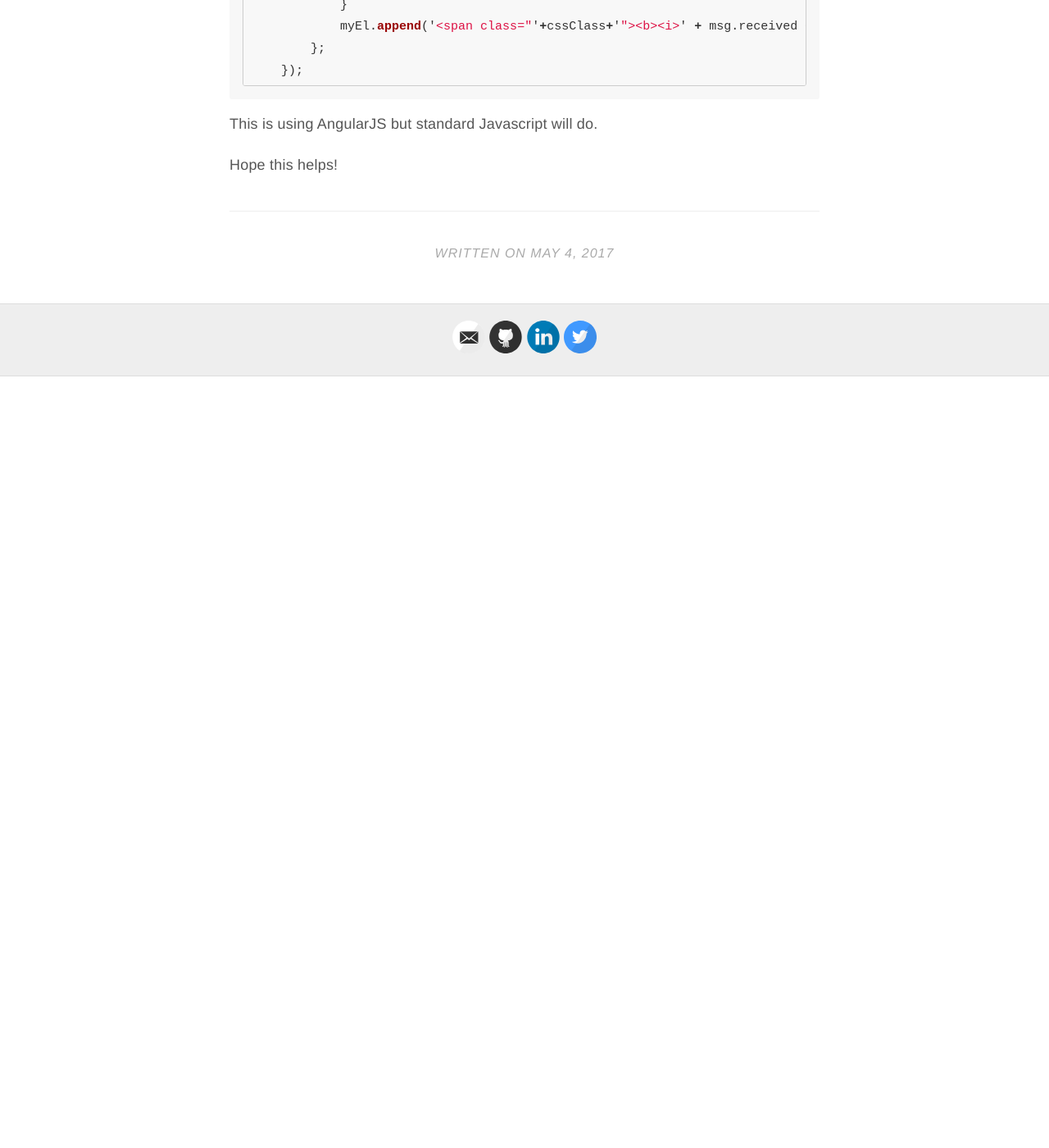
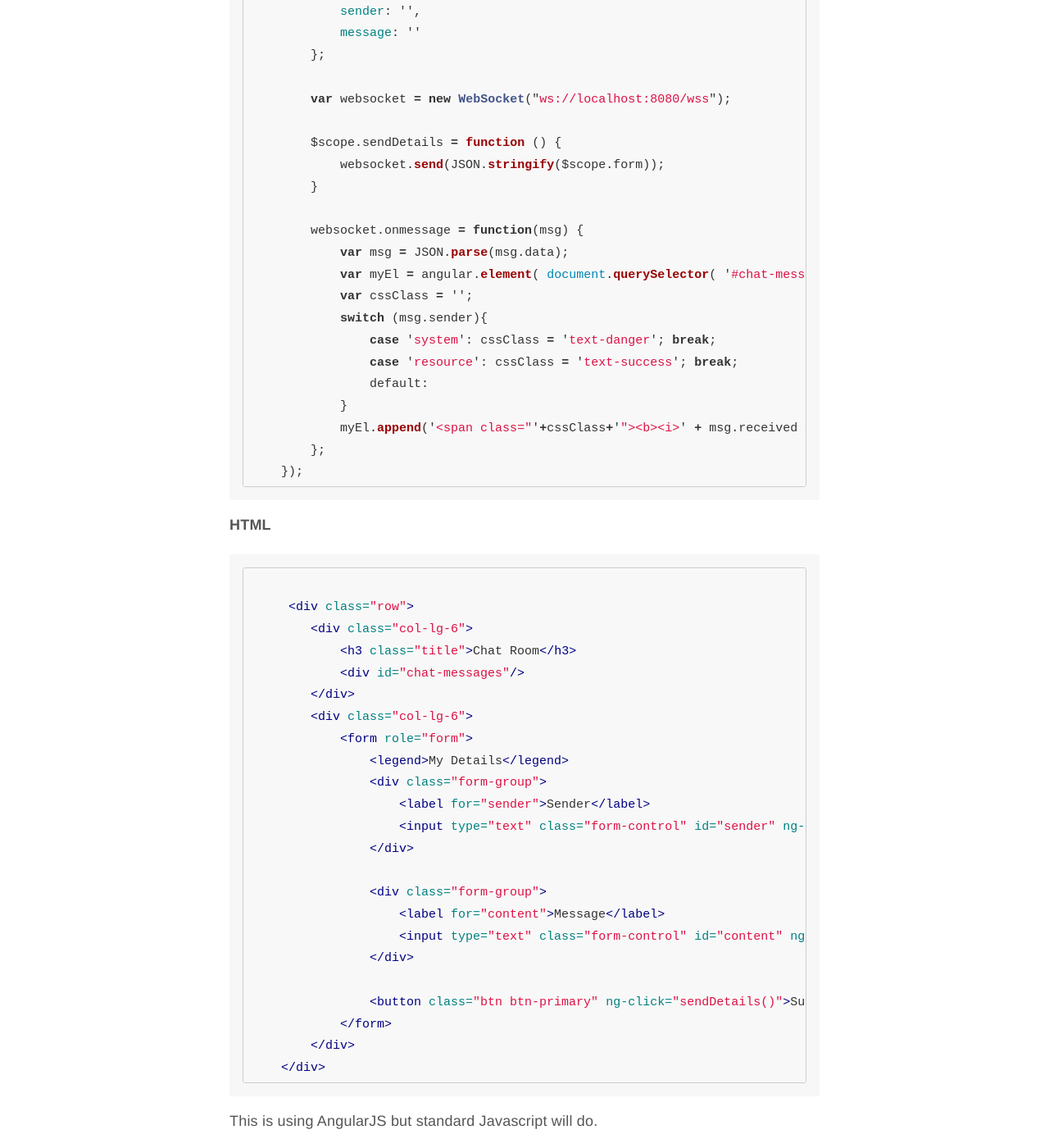
Before and after one commit to mbarralo/mbarralo.github.io, a Jekyll site: the page built from _posts/2017-05-04-websocket-events.md, in a window 1280 px wide and 1400 px high, scrolled down 4775 px. Shown: the whole window at 82% size. Built offline with Jekyll 4.4.1, drawn with Linux system fonts in a browser that asks for light colours; comment, search, counter and statistics services are not loaded; before the commit the page ends 5234 px from its top, so only the background shows below that; some of the changed text lies outside the part shown.

Commit message:
arquillian post

````diff
--- a/_posts/2017-05-04-websocket-events.md
+++ b/_posts/2017-05-04-websocket-events.md
@@ -51,6 +51,26 @@
 
 ***
 
+### Message class
+
+```java
+public class ChatMessage {
+
+    private String content;
+    private String sender;
+    private LocalDateTime received;
+
+    public ChatMessage(String content, String sender) {
+        this.content = content;
+        this.sender = sender;
+        this.received = LocalDateTime.now();
+    }
+
+    // getters
+}
+```
+
+
 ### Encoder class
 
 ```java
@@ -84,6 +104,7 @@
     }
 }
 ```
+
 
 Now that we have a way to encode and decode the messages, let's move  on to the server side events..
 
@@ -170,6 +191,35 @@
     });
 ```
 
+
+**HTML**
+
+```xml
+
+     <div class="row">
+        <div class="col-lg-6">
+            <h3 class="title">Chat Room</h3>
+            <div id="chat-messages"/>
+        </div>
+        <div class="col-lg-6">
+            <form role="form">
+                <legend>My Details</legend>
+                <div class="form-group">
+                    <label for="sender">Sender</label>
+                    <input type="text" class="form-control" id="sender" ng-model="form.sender" placeholder="Name...">
+                </div>
+
+                <div class="form-group">
+                    <label for="content">Message</label>
+                    <input type="text" class="form-control" id="content" ng-model="form.content" placeholder="Message...">
+                </div>
+
+                <button class="btn btn-primary" ng-click="sendDetails()">Submit</button>
+            </form>
+        </div>
+    </div>
+```
+
 This is using AngularJS but standard Javascript will do.
 
 Hope this helps!
````
Also changed, not shown: other parts of _posts/2017-05-04-websocket-events.md (+3 -3 lines).
